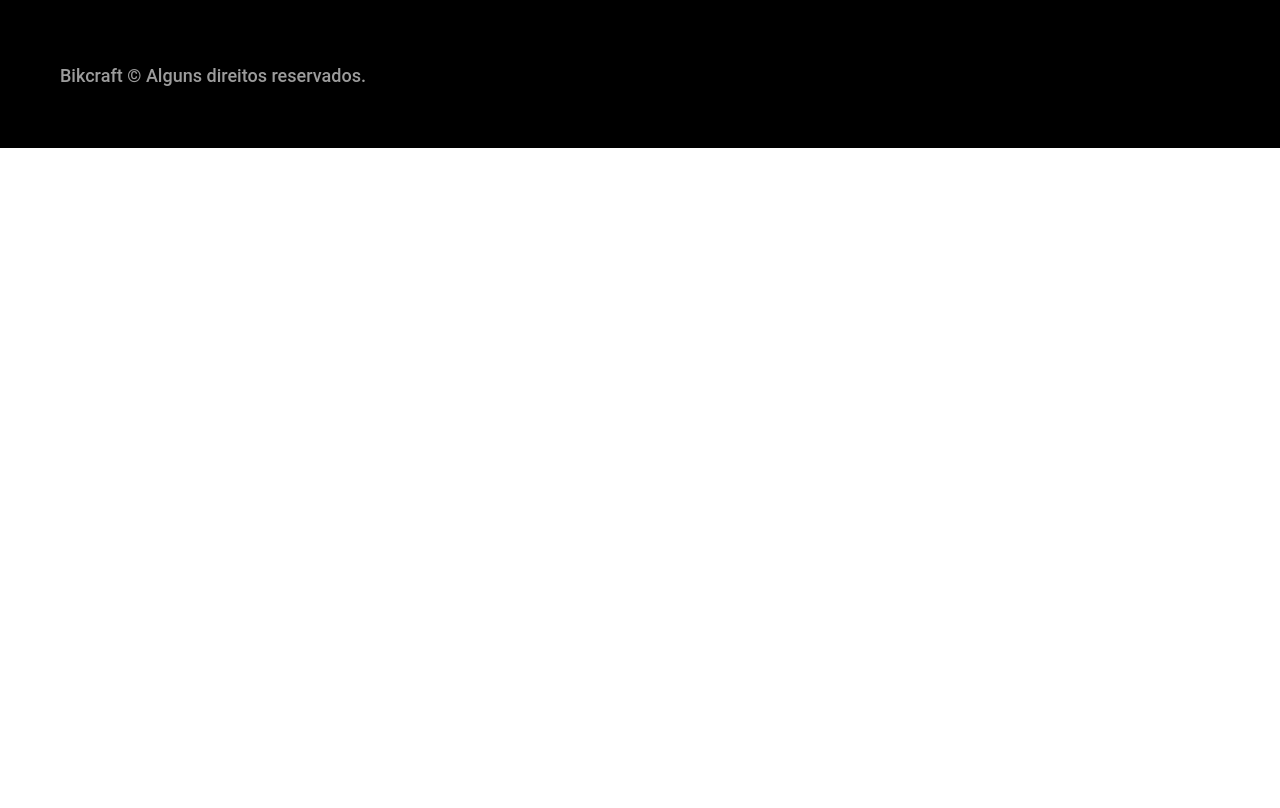
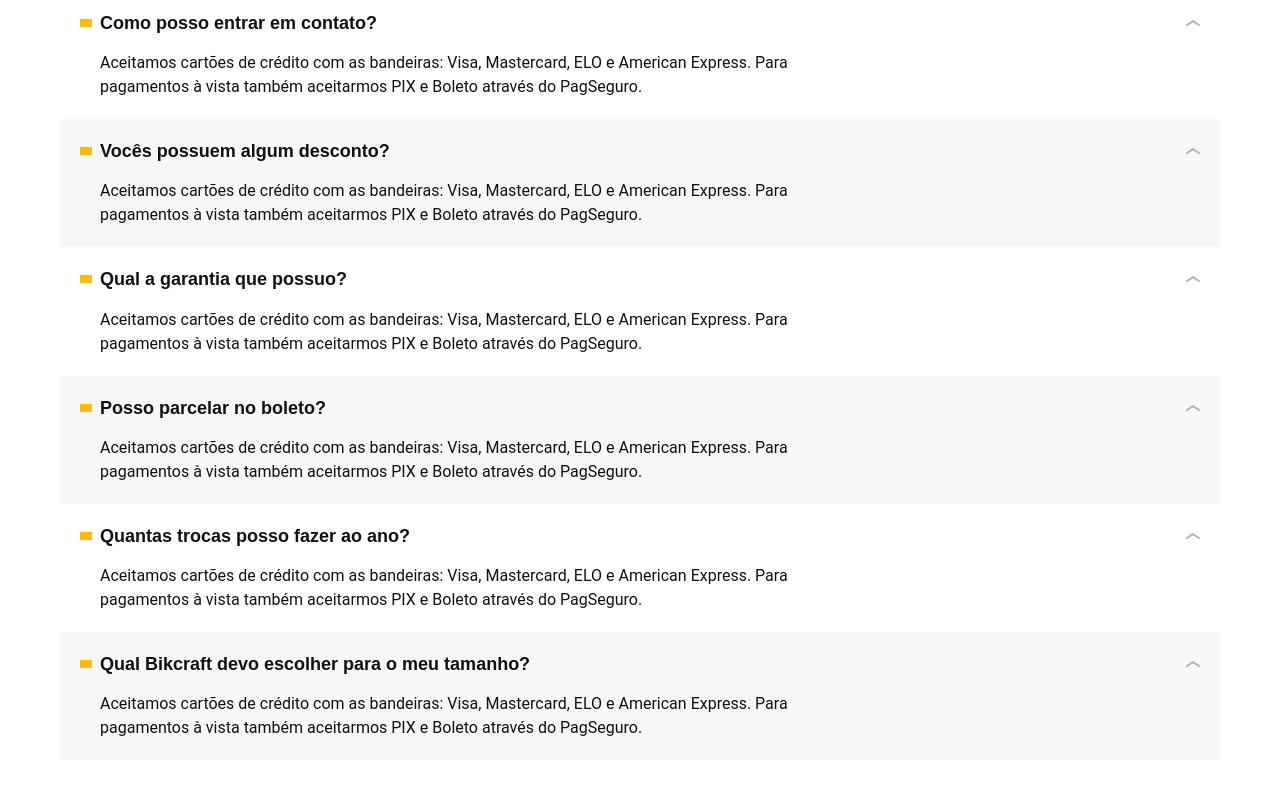
Before and after one commit to mahrceloferreira/mahrceloferreira.github.io, a plain HTML site: page seguros.html in a window 1280 px wide. Shown: the part 1980-2788 px from the top of the page. Before the commit the page ends 2128 px from the top, so only its background shows below. Drawn offline with Linux system fonts and the light colour scheme.

Commit message:
Pagina Seguros Finalizada

```diff
--- a/css/global/global.css
+++ b/css/global/global.css
@@ -10,7 +10,8 @@ h3,
 h4,
 ul,
 p,
-blockquote {
+blockquote,
+dd {
   margin: 0px;
 }
 
--- a/css/seguros/perguntas.css
+++ b/css/seguros/perguntas.css
@@ -0,0 +1,63 @@
+.perguntas {
+    padding-top: 120px;
+    padding-bottom: 120px;
+}
+
+.perguntas h2 {
+    margin-bottom: 60px;
+}
+
+.perguntas dl > div {
+    padding: 20px;
+    border-radius: 4px;
+}
+
+.perguntas dl > div:nth-child(odd) {
+    background-color: var(--cor-1);
+}
+
+.perguntas dt {
+    display: grid;
+    grid-template-columns: auto 1fr auto;
+    align-items: center;
+    gap: 8px;
+    cursor: pointer;
+}
+
+.perguntas dt::before {
+    content: "";
+    display: inline-block;
+    width: 12px;
+    height: 8px;
+    background-color: var(--cor-p1);
+}
+
+.perguntas dt::after{
+    content: "";
+    display: inline-block;
+    width: 14px;
+    height: 6px;
+    background: url(../../img/icones/seta-abrir.svg);
+    transition: .3s;
+}
+
+.perguntas dt:hover::after{
+    transform: rotate(180deg);
+}
+
+.perguntas dd {
+    padding-left: 20px;
+    padding-top: 16px;
+    max-width: 80ch;
+}
+
+@media (max-width: 800px) {
+    .perguntas {
+        padding-top: 60px;
+        padding-bottom: 60px;
+    }
+
+    .perguntas h2 {
+        margin-bottom: 40px;
+    }
+}
--- a/seguros.html
+++ b/seguros.html
@@ -103,6 +103,40 @@
     </div>
   </article>
 
+  <article class="perguntas container">
+    <h2 class="font-1-xxl">perguntas frequentes<span class="cor-p1">.</span></h2>
+    <dl>
+      <div>
+        <dt class="font-1-m-b">Qual forma de pagamento vocês aceitam?</dt>
+        <dd class="font-2-s">Aceitamos cartões de crédito com as bandeiras: Visa, Mastercard, ELO e American Express. Para pagamentos à vista também aceitarmos PIX e Boleto através do PagSeguro.</dd>
+      </div>
+      <div>
+        <dt class="font-1-m-b">Como posso entrar em contato?</dt>
+        <dd class="font-2-s">Aceitamos cartões de crédito com as bandeiras: Visa, Mastercard, ELO e American Express. Para pagamentos à vista também aceitarmos PIX e Boleto através do PagSeguro.</dd>
+      </div>
+      <div>
+        <dt class="font-1-m-b">Vocês possuem algum desconto?</dt>
+        <dd class="font-2-s">Aceitamos cartões de crédito com as bandeiras: Visa, Mastercard, ELO e American Express. Para pagamentos à vista também aceitarmos PIX e Boleto através do PagSeguro.</dd>
+      </div>
+      <div>
+        <dt class="font-1-m-b">Qual a garantia que possuo?</dt>
+        <dd class="font-2-s">Aceitamos cartões de crédito com as bandeiras: Visa, Mastercard, ELO e American Express. Para pagamentos à vista também aceitarmos PIX e Boleto através do PagSeguro.</dd>
+      </div>
+      <div>
+        <dt class="font-1-m-b">Posso parcelar no boleto?</dt>
+        <dd class="font-2-s">Aceitamos cartões de crédito com as bandeiras: Visa, Mastercard, ELO e American Express. Para pagamentos à vista também aceitarmos PIX e Boleto através do PagSeguro.</dd>
+      </div>
+      <div>
+        <dt class="font-1-m-b">Quantas trocas posso fazer ao ano?</dt>
+        <dd class="font-2-s">Aceitamos cartões de crédito com as bandeiras: Visa, Mastercard, ELO e American Express. Para pagamentos à vista também aceitarmos PIX e Boleto através do PagSeguro.</dd>
+      </div>
+      <div>
+        <dt class="font-1-m-b">Qual Bikcraft devo escolher para o meu tamanho?</dt>
+        <dd class="font-2-s">Aceitamos cartões de crédito com as bandeiras: Visa, Mastercard, ELO e American Express. Para pagamentos à vista também aceitarmos PIX e Boleto através do PagSeguro.</dd>
+      </div>
+    </dl>
+  </article>
+
 
   <footer class="footer-bg">
     <div class="footer container">
```
